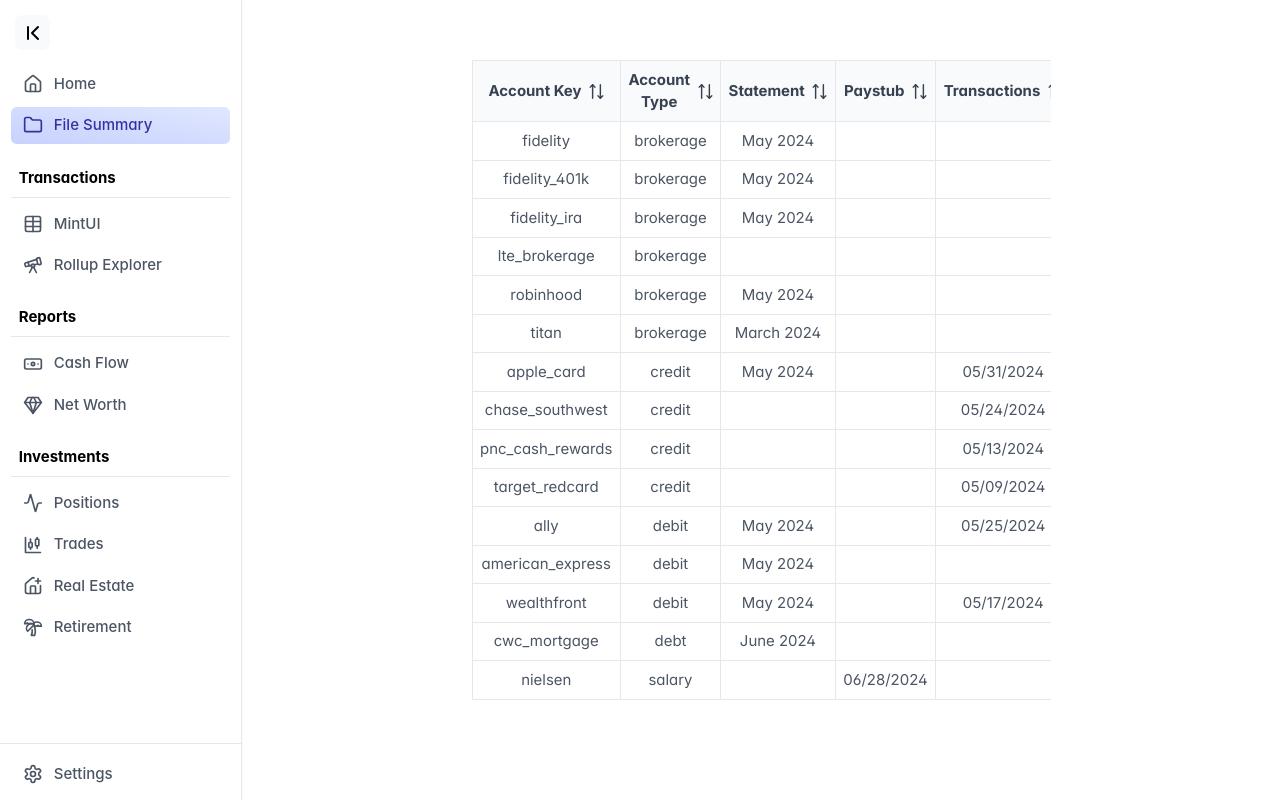
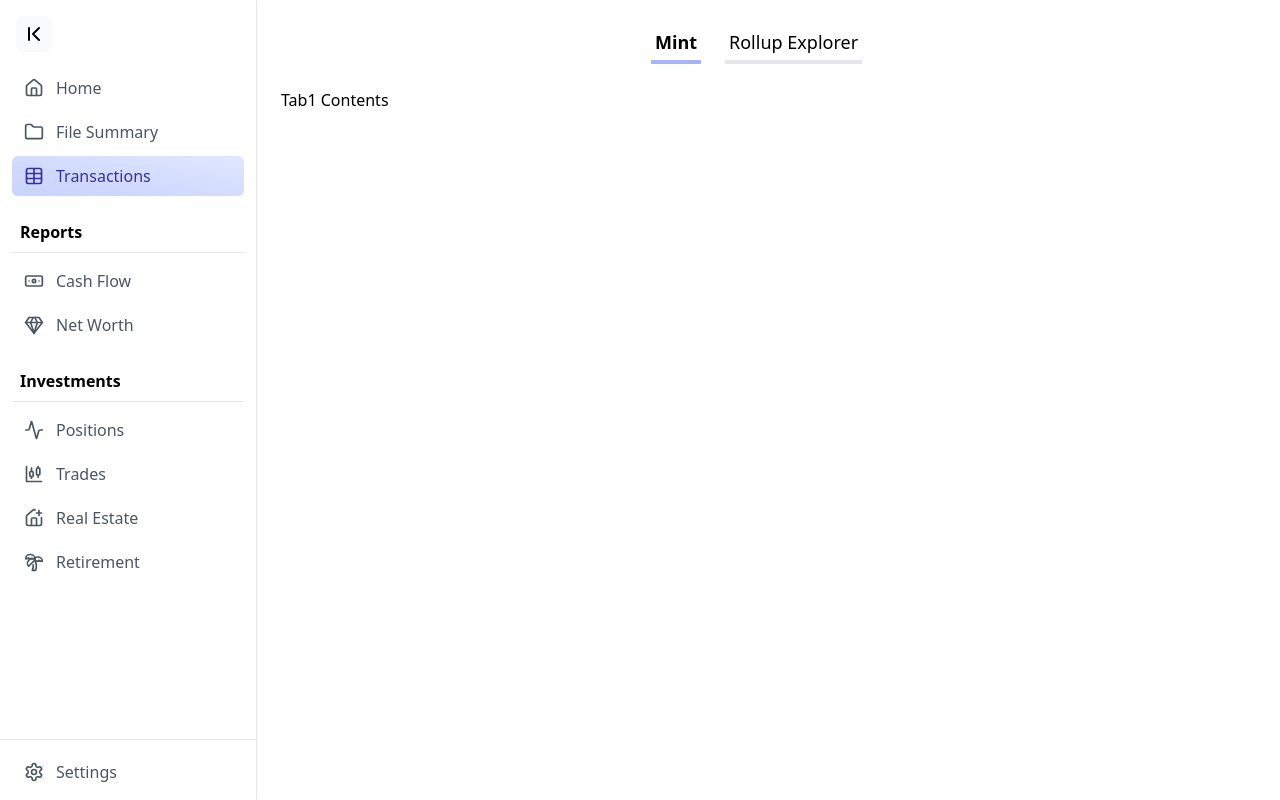
Before and after one commit to asburywg/portfolio-ui, a React (Create React App) app: page / in a window 1280 px wide. Built offline with nearby package versions, Linux system fonts and the light colour scheme.

Commit message:
transactions

```diff
--- a/src/App.js
+++ b/src/App.js
@@ -1,14 +1,15 @@
 import Sidebar, { SidebarItem, SidebarGroup } from "./layout/Sidebar"
-import { Home, Folder, Table, Telescope, Banknote, TreePalm, CandlestickChart, Gem, Settings, Activity, HousePlus } from "lucide-react";
+import { Home, Folder, Table, Banknote, TreePalm, CandlestickChart, Gem, Settings, Activity, HousePlus } from "lucide-react";
 import { useState } from "react";
 import HomePage from "./components/Home"
 import FileSummary from "./components/FileSummary"
+import Transactions from "./components/Transactions"
 
 const NotImplementedComponent = () => <div>Not Implemented Component</div>;
 
 
 function App() {
-  const [activeItem, setActiveItem] = useState("File Summary");
+  const [activeItem, setActiveItem] = useState("Transactions");
 
 
   const renderContent = () => {
@@ -17,6 +18,8 @@
           return <HomePage />;
         case "File Summary":
           return <FileSummary />;
+        case "Transactions":
+          return <Transactions />;
         default:
           return <NotImplementedComponent />;
     }
@@ -29,11 +32,7 @@
 
           <SidebarItem icon={Home} text="Home" />
           <SidebarItem icon={Folder} text="File Summary" />
-
-          <SidebarGroup title="Transactions">
-            <SidebarItem icon={Table} text="MintUI" />
-            <SidebarItem icon={Telescope} text="Rollup Explorer" />
-          </SidebarGroup>
+          <SidebarItem icon={Table} text="Transactions" />
 
           <SidebarGroup title="Reports">
             <SidebarItem icon={Banknote} text="Cash Flow" />
--- /dev/null
+++ b/src/components/Transactions.js
@@ -0,0 +1,18 @@
+import {TabView, TabPanel} from "../layout/Tabs.js";
+
+const Tab1Component = () => <div>Tab1 Contents</div>;
+const Tab2Component = () => <div>Tab2 Contents</div>;
+const Tab3Component = () => <div>Tab3 Contents</div>;
+
+export default function Transactions() {
+    return (
+        <TabView>
+            <TabPanel header="Mint">
+                <Tab1Component/>
+            </TabPanel>
+            <TabPanel header="Rollup Explorer">
+                <Tab2Component/>
+            </TabPanel>
+        </TabView>
+    )
+}
--- a/src/index.css
+++ b/src/index.css
@@ -1,4 +1,7 @@
 /* https://primereact.org/tailwind/ */
+/* @tailwind base;
+@tailwind components;
+@tailwind utilities; */
 
 @layer tailwind-base, primereact, tailwind-utilities;
 
@@ -7,17 +10,13 @@
 @layer tailwind-base {
   @tailwind base;
 }
-
-
 @layer tailwind-utilities {
   @tailwind components;
   @tailwind utilities;
 }
 
-:root {
-  font-family: "Inter";
+/* :root {
   font-size: 15px;
-  font-weight: normal;
   -webkit-font-smoothing: antialiased;
   -moz-osx-font-smoothing: grayscale;
 }
--- a/src/layout/Tabs.js
+++ b/src/layout/Tabs.js
@@ -1,5 +1,4 @@
 import React, { useState } from "react";
-
 
 function TabView({ children }) {
     const [activeIndex, setActiveIndex] = useState(0);
@@ -11,7 +10,7 @@
             {children.map((child, index) => (
                 <li
                     key={index}
-                    className={`cursor-pointer font-medium text-lg bg-white mr-6 p-1 border-b-4 hover:border-indigo-200 ${
+                    className={`cursor-pointer text-lg bg-white mr-6 p-1 border-b-4 hover:border-indigo-200 ${
                         activeIndex === index ? "active border-indigo-300 font-extrabold" : ""
                     }`}
                     onClick={() => setActiveIndex(index)}
--- a/tailwind.config.js
+++ b/tailwind.config.js
@@ -1,7 +1,6 @@
 /** @type {import('tailwindcss').Config} */
 module.exports = {
   content: ["./node_modules/primereact/**/*.{js,ts,jsx,tsx}", "./src/**/*.{js,jsx,ts,tsx}"],
-  darkMode: "class",
   theme: {
     extend: {},
   },
```
